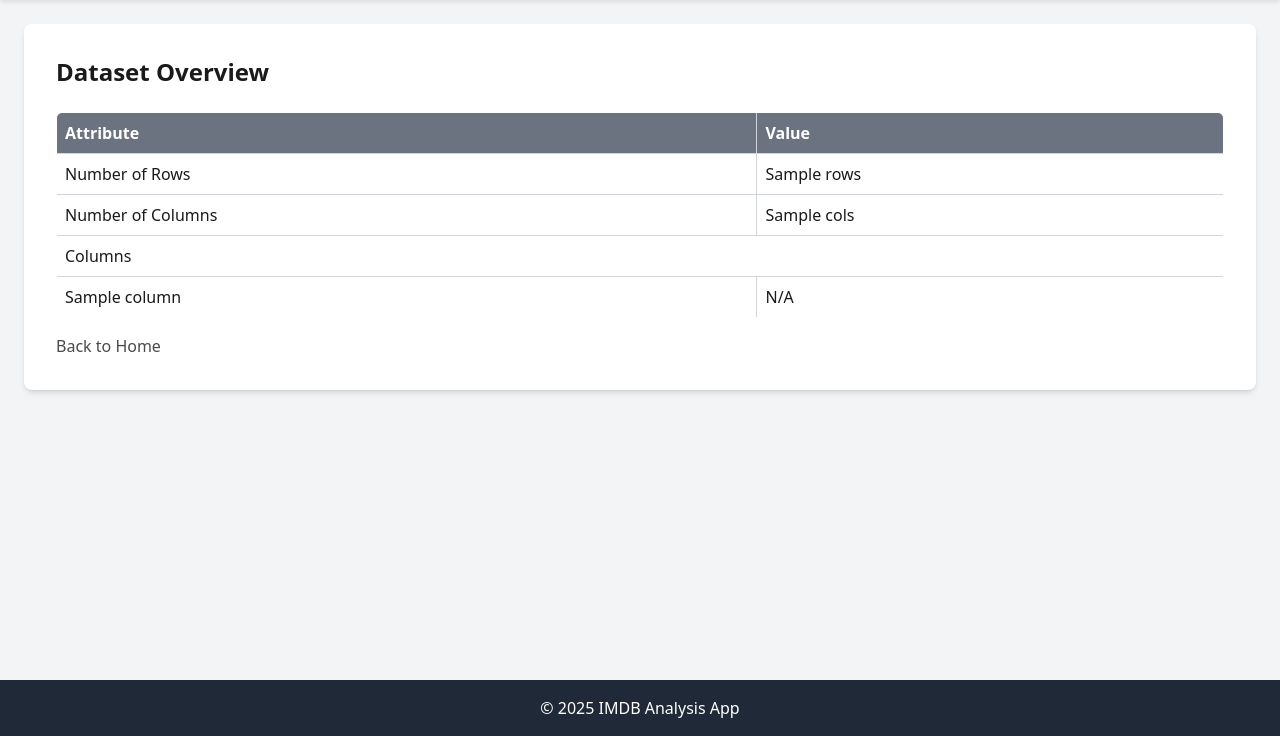
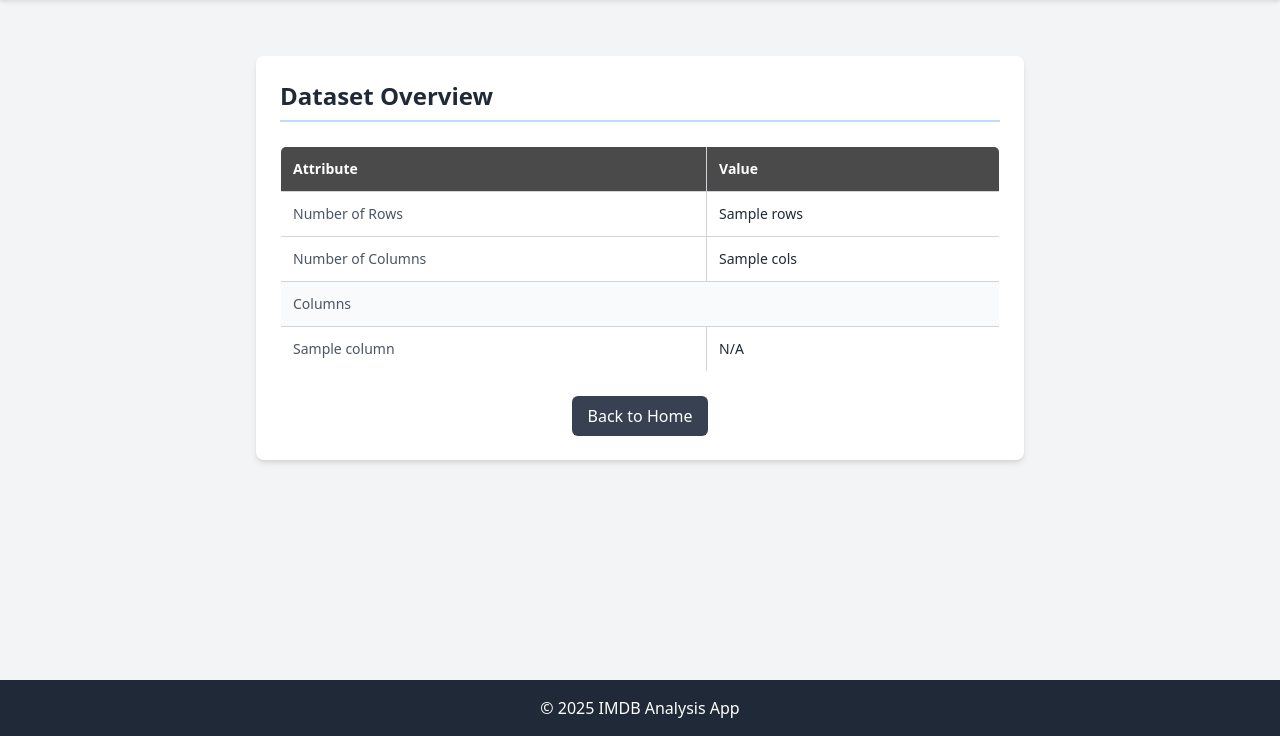
Before and after one commit to sunainahegnekar/IMDB_flask, a Flask app: template templates/overview.html in a window 1280 px wide. Shown: the part 64-800 px from the top of the page. Run offline with Flask 3, Linux system fonts and the light colour scheme; the template is opened without the code that fills it: most values are stand-ins (such as "Sample title", 1, 10 or a date in 2020); parts of the project's set-up code (start-up, migrations or seed data) failed here and were passed over; some libraries are stand-ins or nearby versions.

Commit message:
changed overview structure and button

```diff
--- a/templates/genre.html
+++ b/templates/genre.html
@@ -91,6 +91,7 @@
         <p class="text-red-600">{{ pred_error }}</p>
     {% endif %}
 
-    <a href="/" class="text-blue-600 hover:underline mt-4 inline-block">Back to Home</a>
+    <a href="/" class="inline-block px-4 py-2 bg-gray-700 text-white font-medium rounded-md hover:bg-gray-700 transition-colors duration-200 focus:outline-none focus:ring-2 focus:ring-blue-500 focus:ring-offset-2">Back to Home</a>
+
 </div>
 {% endblock %}
--- a/templates/overview.html
+++ b/templates/overview.html
@@ -1,35 +1,37 @@
 {% extends 'base.html' %}
 {% block title %}Dataset Overview{% endblock %}
 {% block content %}
-<div class="bg-white p-8 rounded-lg shadow-md">
-    <h1 class="text-2xl font-bold mb-4">Dataset Overview</h1>
-    <table class="w-full border-collapse border border-gray-300">
+<div class="bg-white p-6 rounded-lg shadow-md mx-auto max-w-3xl mt-8">
+    <h1 class="text-2xl font-bold text-gray-800 mb-6 border-b-2 border-blue-200 pb-2">Dataset Overview</h1>
+    <table class="w-full border-collapse text-sm">
         <thead>
-            <tr>
-                <th class="border border-gray-300 p-2 bg-gray-500 text-white">Attribute</th>
-                <th class="border border-gray-300 p-2 bg-gray-500 text-white">Value</th>
+            <tr class="bg-gray-100">
+                <th class="border border-gray-300 p-3 text-left text-white font-semibold">Attribute</th>
+                <th class="border border-gray-300 p-3 text-left text-white font-semibold">Value</th>
             </tr>
         </thead>
         <tbody>
-            <tr>
-                <td class="border border-gray-300 p-2">Number of Rows</td>
-                <td class="border border-gray-300 p-2">{{ rows }}</td>
+            <tr class="hover:bg-gray-50 transition-colors duration-200">
+                <td class="border border-gray-300 p-3 text-gray-600">Number of Rows</td>
+                <td class="border border-gray-300 p-3 text-gray-800 font-medium">{{ rows }}</td>
             </tr>
-            <tr>
-                <td class="border border-gray-300 p-2">Number of Columns</td>
-                <td class="border border-gray-300 p-2">{{ cols }}</td>
+            <tr class="hover:bg-gray-50 transition-colors duration-200">
+                <td class="border border-gray-300 p-3 text-gray-600">Number of Columns</td>
+                <td class="border border-gray-300 p-3 text-gray-800 font-medium">{{ cols }}</td>
             </tr>
-            <tr>
-                <td class="border border-gray-300 p-2" colspan="2">Columns</td>
+            <tr class="bg-gray-50">
+                <td class="border border-gray-300 p-3 text-gray-600 font-medium" colspan="2">Columns</td>
             </tr>
             {% for column in columns %}
-                <tr>
-                    <td class="border border-gray-300 p-2">{{ column }}</td>
-                    <td class="border border-gray-300 p-2">{{ dtypes[column] if column in dtypes else 'N/A' }}</td>
+                <tr class="hover:bg-gray-50 transition-colors duration-200">
+                    <td class="border border-gray-300 p-3 text-gray-600">{{ column }}</td>
+                    <td class="border border-gray-300 p-3 text-gray-800">{{ dtypes[column] if column in dtypes else 'N/A' }}</td>
                 </tr>
             {% endfor %}
         </tbody>
     </table>
-    <a href="/" class="text-blue-600 hover:underline mt-4 inline-block">Back to Home</a>
+    <div class="mt-6 text-center">
+        <a href="/" class="inline-block px-4 py-2 bg-gray-700 text-white font-medium rounded-md hover:bg-gray-700 transition-colors duration-200 focus:outline-none focus:ring-2 focus:ring-blue-500 focus:ring-offset-2">Back to Home</a>
+    </div>
 </div>
 {% endblock %}
```
